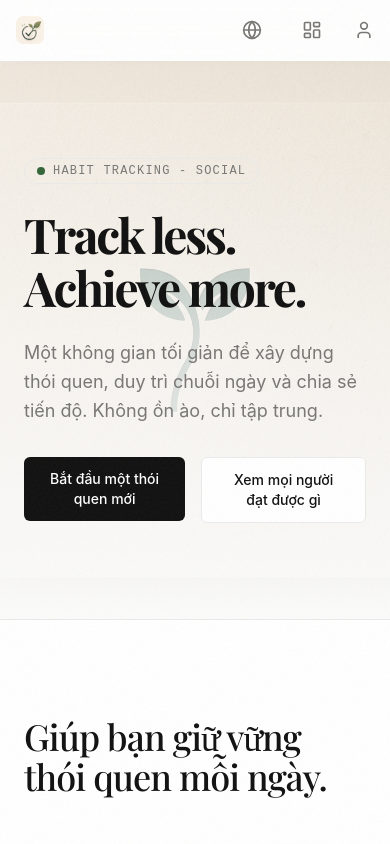
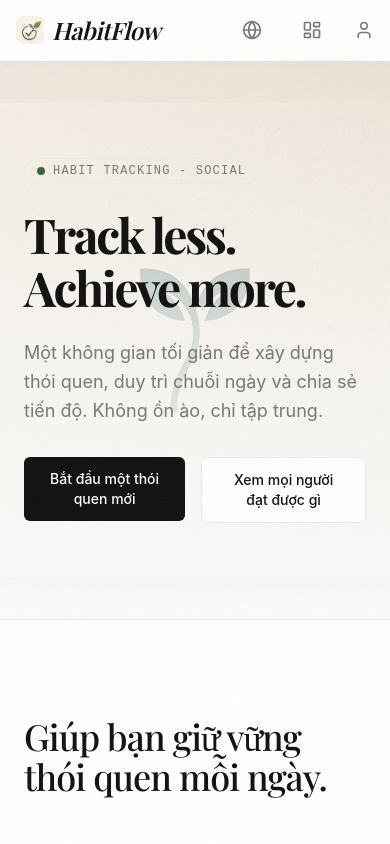
Before and after one commit to Kunniii/habit_tracker, a Vue app: page / in a window 390 px wide. Shown: the top 844 px of the page. Built offline with nearby package versions, Linux system fonts and the light colour scheme; a web font is replaced by a local one.

Commit message:
compact navbar

```diff
--- a/src/components/NavBar.vue
+++ b/src/components/NavBar.vue
@@ -103,7 +103,7 @@ const avatarSvg = computed(() => {
       <div class="flex items-center gap-3">
         <RouterLink to="/" class="flex items-center gap-2 text-ink hover:text-muted transition-colors">
           <img src="/favicon.png" alt="HabitFlow" class="w-7 h-7 object-contain rounded-md" />
-          <span class="hidden sm:block font-display text-2xl font-semibold tracking-tight italic">HabitFlow</span>
+          <span class="font-display text-2xl font-semibold tracking-tight italic" :class="pageTitle ? 'hidden sm:block' : ''">HabitFlow</span>
         </RouterLink>
         <template v-if="pageTitle">
           <span class="text-muted/30 select-none">/</span>
```
